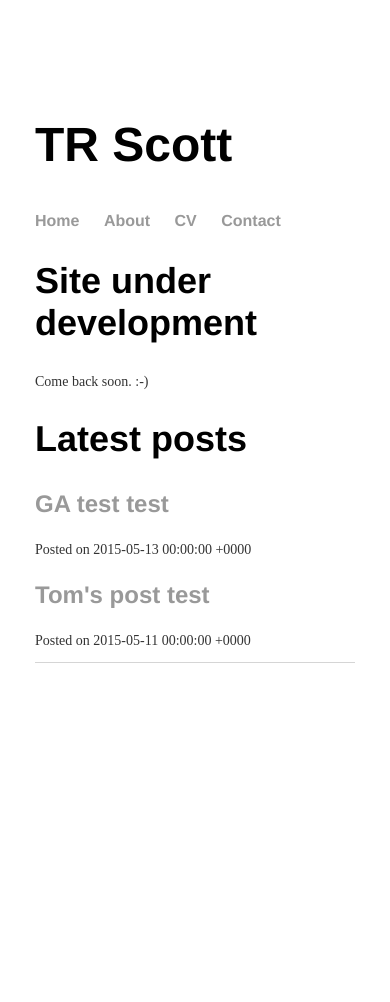
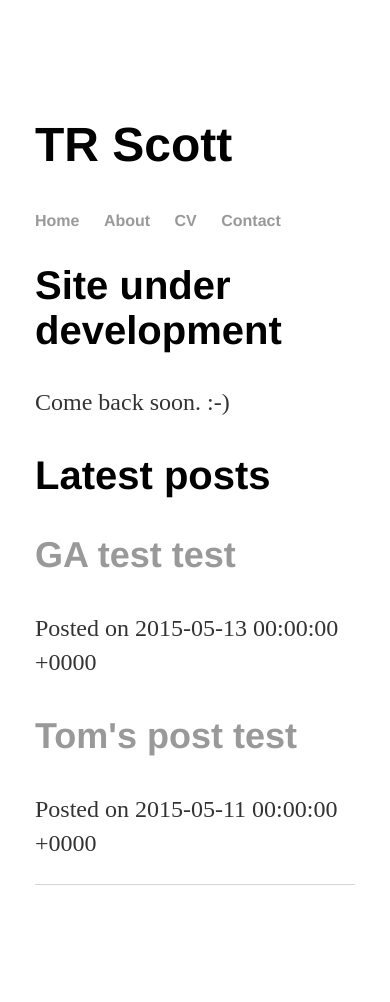
Before and after one commit to tscott-dot/scottie1989.github.io, a Jekyll site: the page built from index.html, in a window 390 px wide. Built offline with Jekyll 4.4.1, drawn with Linux system fonts in a browser that asks for light colours; before the commit the page ends 900 px from its top, so only the background shows below that.

Commit message:
Update mobile.css

```diff
--- a/css/mobile.css
+++ b/css/mobile.css
@@ -21,37 +21,6 @@ a:hover {
 }
 
 h1 {
-	font-size: 48px;
-}
-
-h2 {
-	font-size: 36px;
-}
-
-h3 {
-	font-size: 24px;
-}
-
-h4 {
-	font-size: 21px;
-}
-
-h5 {
-	font-size: 18px;
-}
-
-h6 {
-	font-size: 16px;
-}
-
-p {
-	font-size: 14px;
-	line-height: 15px;
-    color: #333;
-}
-
-/* Old CSS
-h1 {
     font-size: 3em;
     font-family:'Helvetica', 'Arial', 'Sans-Serif';
 }
@@ -68,7 +37,6 @@ p {
     line-height: 1.4em;
     color: #333;
 }
-*/
 
 footer {
     border-top: 1px solid #d5d5d5;
```
